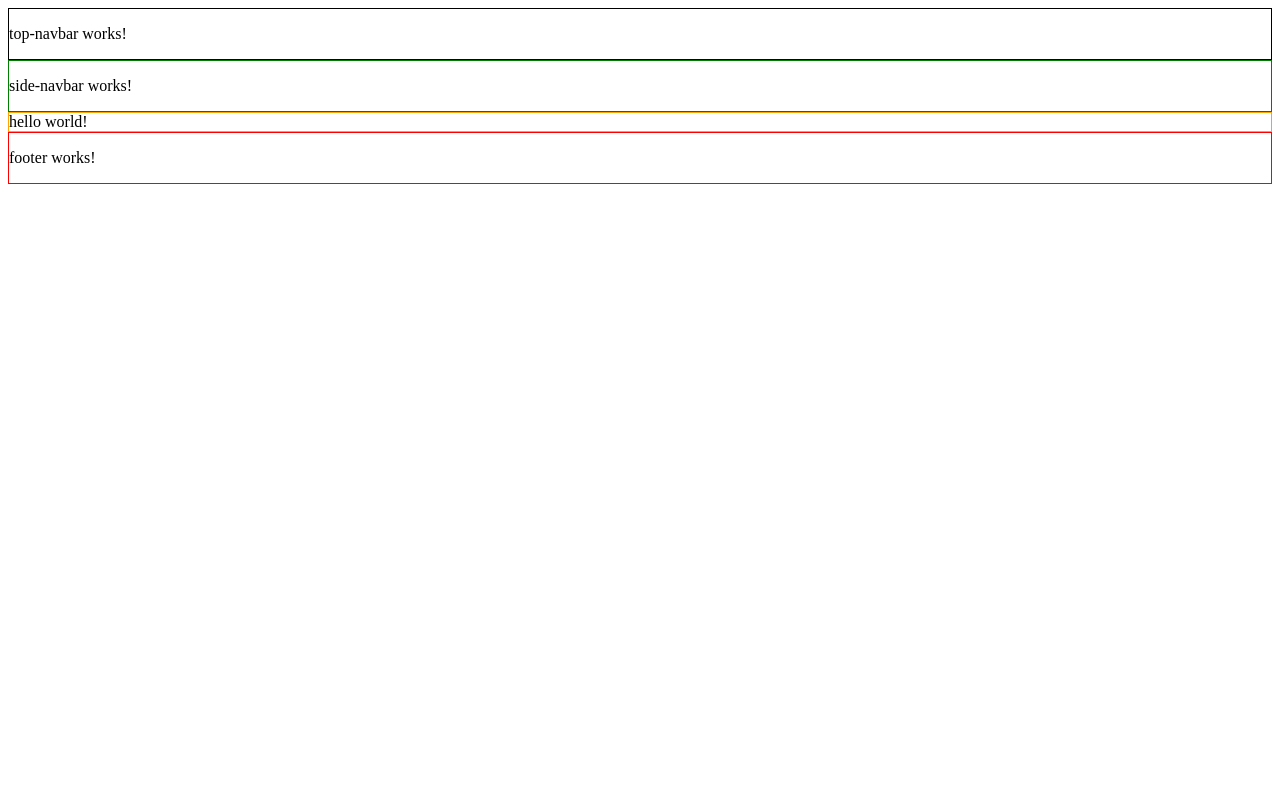
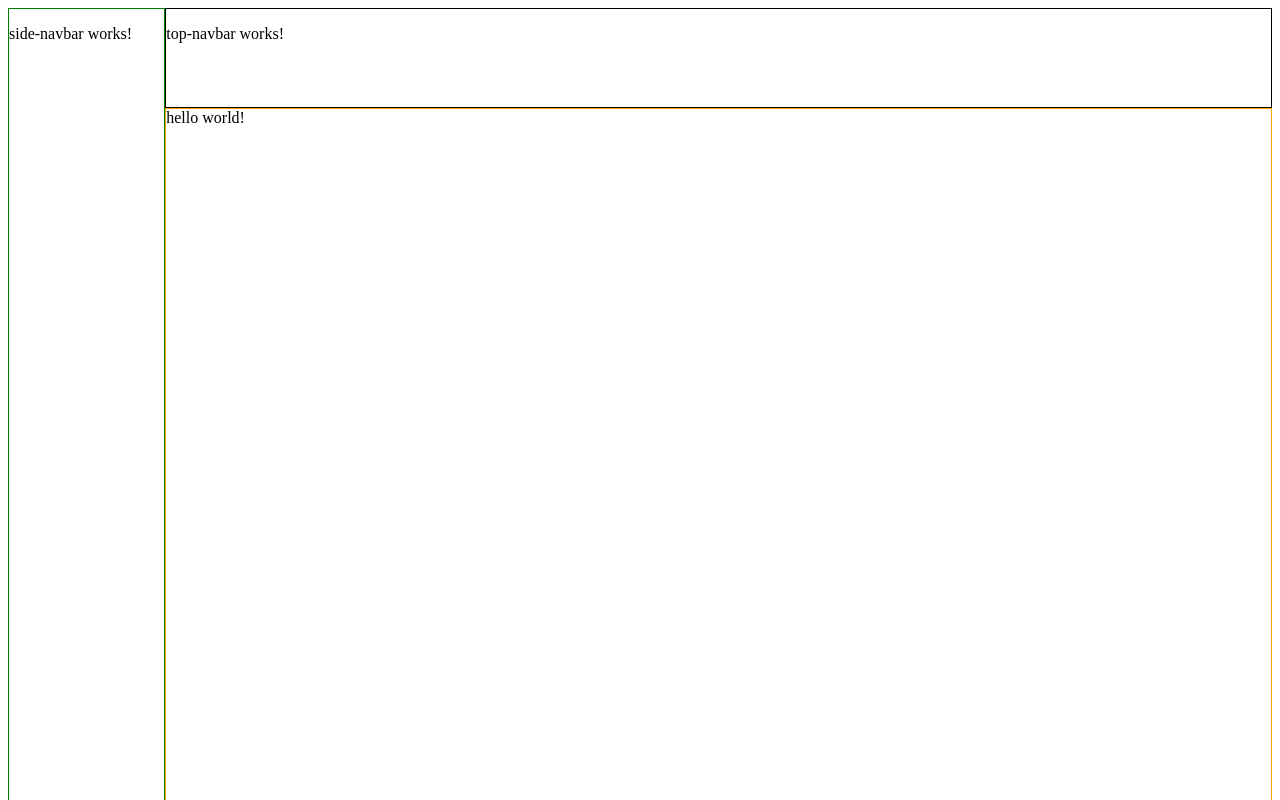
Before and after one commit to samueldsiqueira/slaca_19, an Angular app: page / in a window 1280 px wide. Shown: the top 800 px of the page. Built offline with nearby package versions, Linux system fonts and the light colour scheme.

Commit message:
Grid page style

```diff
--- a/src/app/app.component.scss
+++ b/src/app/app.component.scss
@@ -1,15 +1,33 @@
 .app-container {
   display: grid;
+  grid-template-columns: 1vw 1vw 1vw 1vw;
+  grid-auto-rows: 100px;
   .top-navbar {
     border: solid 1px black;
+    grid-column-start: 100;
+    grid-column-end: 8;
+    grid-row-start: 1;
+    grid-row-end: 2;
   }
   .side-navbar {
     border: solid 1px green;
+    grid-column-start: 8;
+    grid-column-end: 1;
+    grid-row-start: 1;
+    grid-row-end: 11;
   }
   .page-container {
     border: solid 1px orange;
+    grid-column-start: 100;
+    grid-column-end: 8;
+    grid-row-start: 2;
+    grid-row-end: 9;
   }
   .footer {
     border: solid 1px red;
+    grid-column-start: 100;
+    grid-column-end: 8;
+    grid-row-start: 9;
+    grid-row-end: 11;
   }
 }
```
